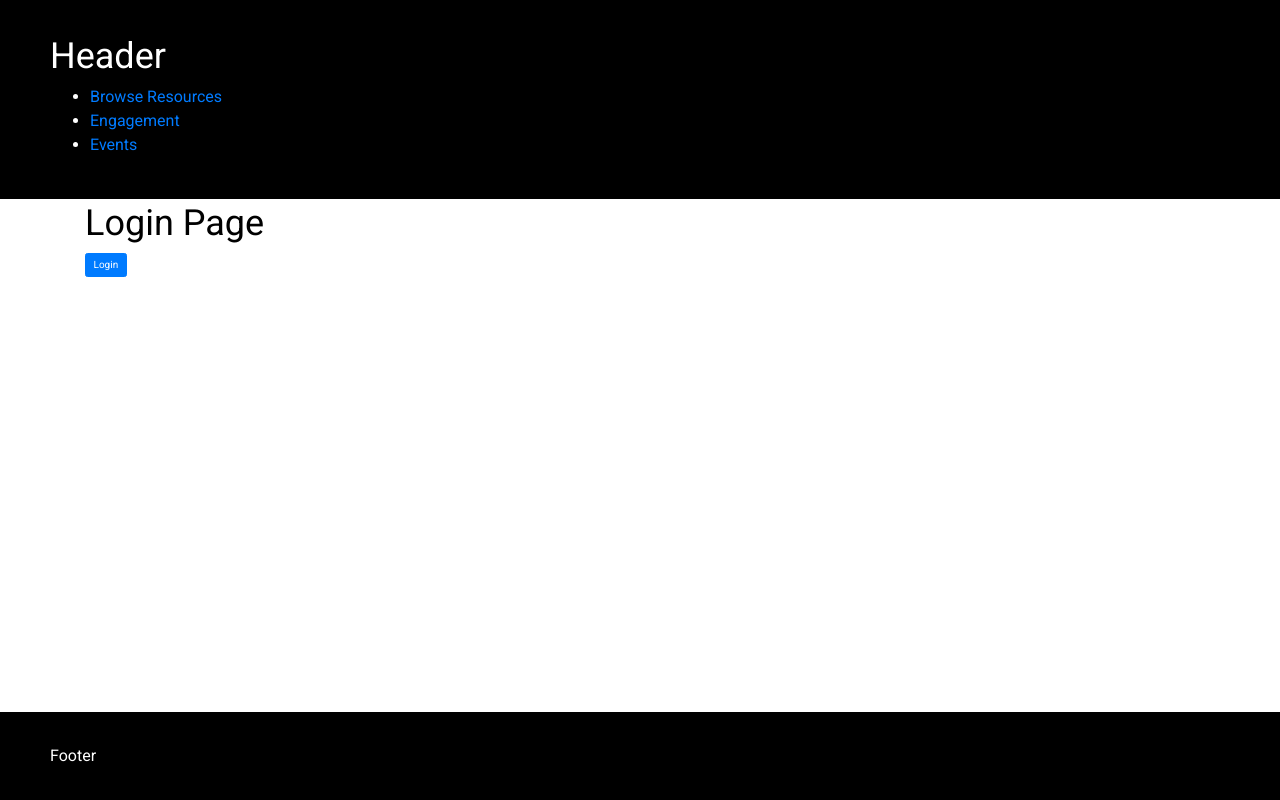
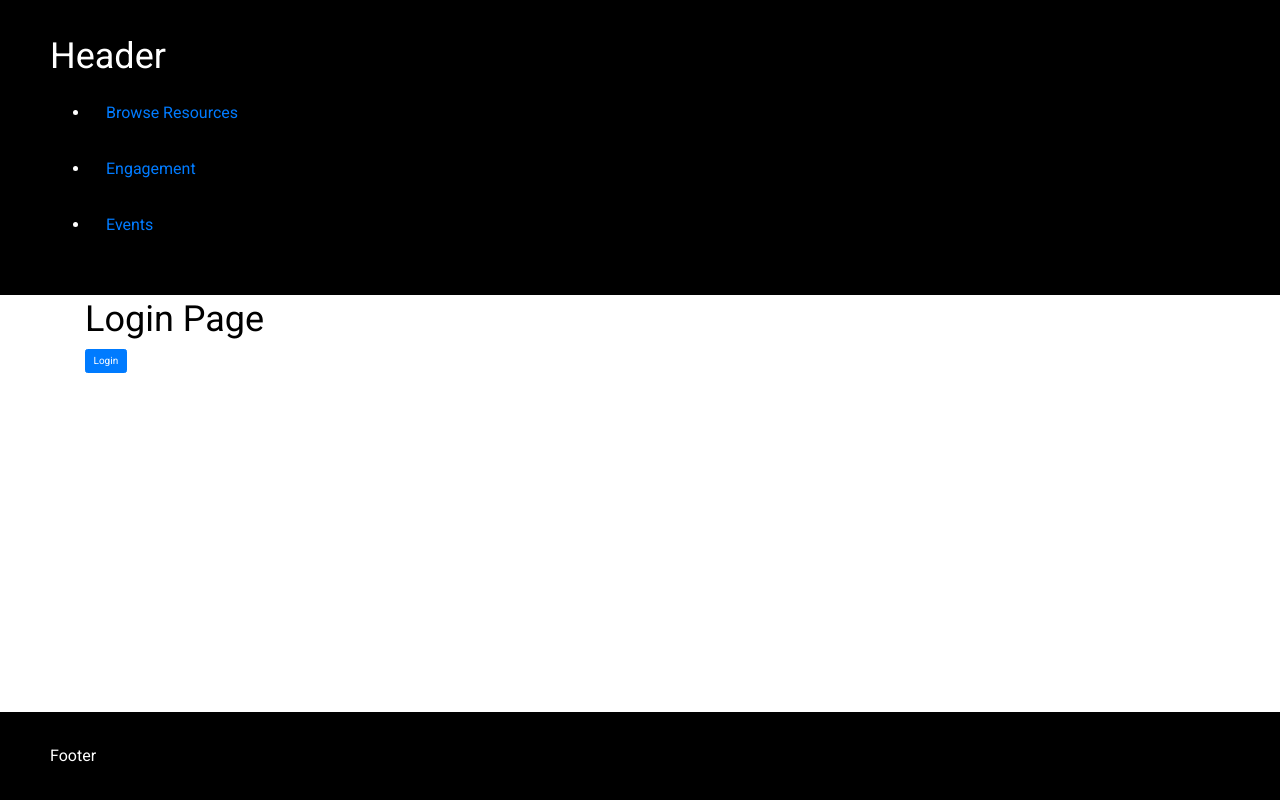
Before and after one commit to GrayStar/react-ts-boilerplate, a React (Create React App) app: page /login in a window 1280 px wide. Built offline with nearby package versions, Linux system fonts and the light colour scheme.

Commit message:
navigation link

```diff
--- /dev/null
+++ b/src/components/navigation-link.tsx
@@ -0,0 +1,35 @@
+import React, { FC } from 'react';
+import { Link } from 'react-router-dom';
+import { createUseStyles } from 'react-jss';
+
+import colors from '@/jss/colors';
+
+interface UseNavigationLinkStylesProps {
+    isActive: boolean;
+}
+
+const useNavigationLinkStyles = createUseStyles({
+	navigationLink: {
+        padding: 16,
+        backgroundColor: `${({ isActive }: UseNavigationLinkStylesProps) => isActive ? colors.gray500 : 'transparent' }`,
+	},
+});
+
+interface NavigationLinkProps {
+    to: string;
+    isActive: boolean;
+};
+
+const NavigationLink: FC<NavigationLinkProps> = (props) => {
+    const classes = useNavigationLinkStyles({
+        isActive: props.isActive,
+    });
+
+    return (
+        <div className={classes.navigationLink}>
+            <Link to={props.to}>{props.children}</Link>
+        </div>
+    );
+}
+
+export default NavigationLink;
--- a/src/components/navigation-main.tsx
+++ b/src/components/navigation-main.tsx
@@ -1,18 +1,35 @@
 import React, { FC } from 'react';
-import { Link } from 'react-router-dom';
+import { useRouteMatch } from 'react-router-dom';
+
+import NavigationLink from '@/components/navigation-link';
 
 const NavigationMain: FC = () => {
     return (
         <nav>
             <ul>
                 <li>
-                    <Link to='/browse-resources'>Browse Resources</Link>
+                    <NavigationLink
+                        to='/browse-resources'
+                        isActive={!!useRouteMatch('/browse-resources')}
+                    >
+                        Browse Resources
+                    </NavigationLink>
                 </li>
                 <li>
-                    <Link to='/engagement'>Engagement</Link>
+                    <NavigationLink
+                        to='/engagement'
+                        isActive={!!useRouteMatch('/engagement')}
+                    >
+                        Engagement
+                    </NavigationLink>
                 </li>
                 <li>
-                    <Link to='/events'>Events</Link>
+                    <NavigationLink
+                        to='/events'
+                        isActive={!!useRouteMatch('/events')}
+                    >
+                        Events
+                    </NavigationLink>
                 </li>
             </ul>
         </nav>
--- a/src/components/navigation-sub.tsx
+++ b/src/components/navigation-sub.tsx
@@ -26,9 +26,9 @@ const NavigationSub: FC<NavigationSubProps> = ({ navigationItems }) => {
     return (
         <nav className={classes.navigationSub}>
             <ul>
-                {navigationItems.map((navigationItem) => {
+                {navigationItems.map((navigationItem: NavigationItem, index: number) => {
                     return (
-                        <li>
+                        <li key={index}>
                             <Link to={navigationItem.to}>{navigationItem.title}</Link>
                         </li>
                     );
```
